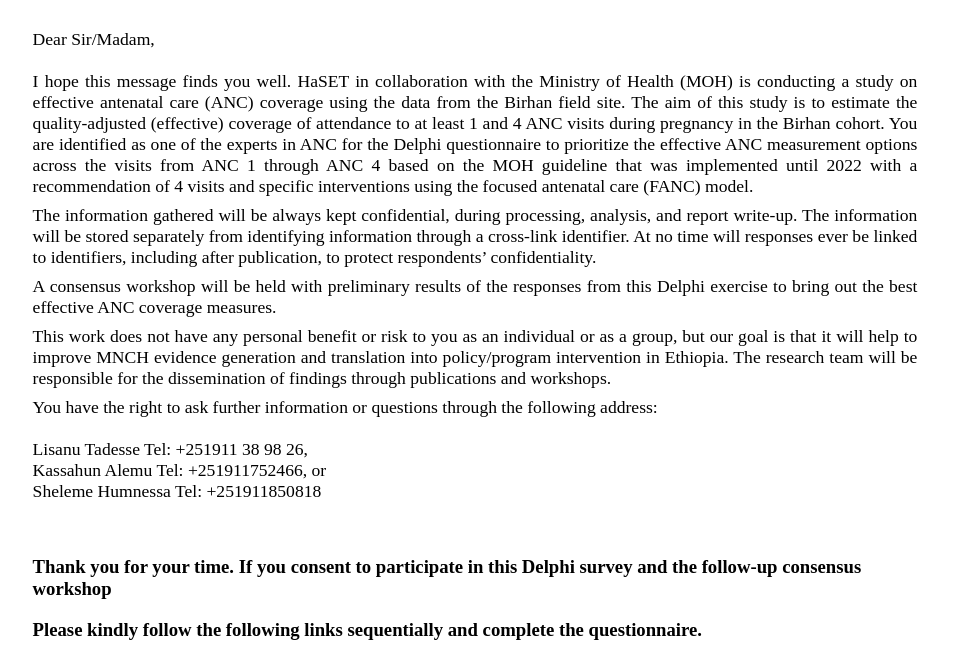
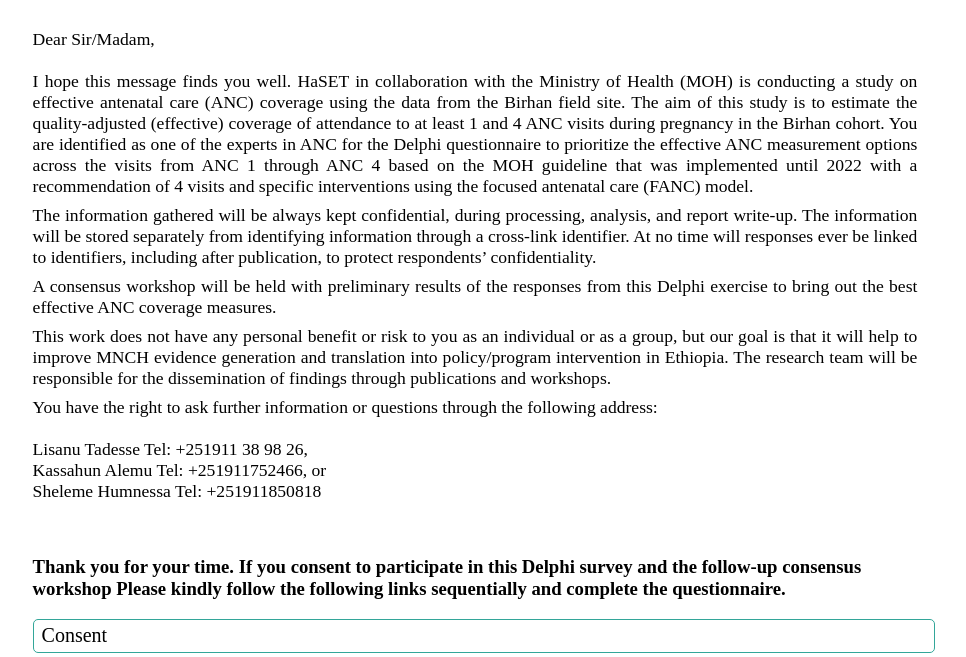
Before and after one commit to birhan-data/delphi, a plain HTML site: page index.html in a window 1280 px wide. Shown: the part 138-795 px from the top of the page, without its empty margins (165-1131 px from the left). Drawn offline with Linux system fonts and the light colour scheme.

Commit message:
into text update

```diff
--- a/index.html
+++ b/index.html
@@ -44,8 +44,7 @@
 
   <br>
   <div class="links">
-    <h3>Thank you for your time. If you consent to participate in this Delphi survey and the follow-up consensus workshop</h3>
-    <h3>Please kindly follow the following links sequentially and complete the questionnaire.</h3>
+    <h3>Thank you for your time. If you consent to participate in this Delphi survey and the follow-up consensus workshop Please kindly follow the following links sequentially and complete the questionnaire.</h3>
     <ul>
       <li><a class="form_1" href="./consent.html" target="_blank">Consent</a></li>
       <li><a class="form_2" href="./intro.html" target="_blank">General Questions</a></li>
```
